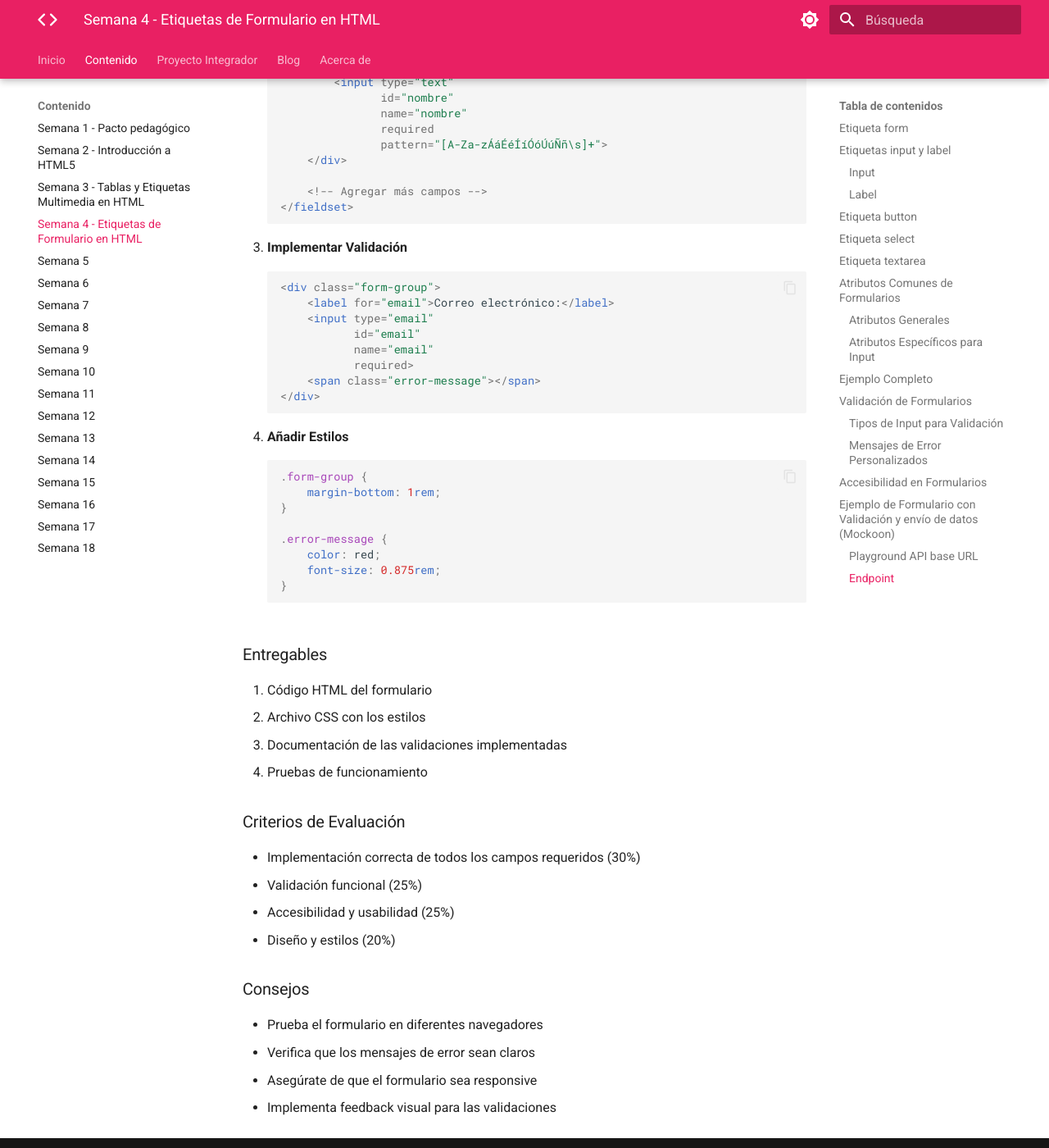
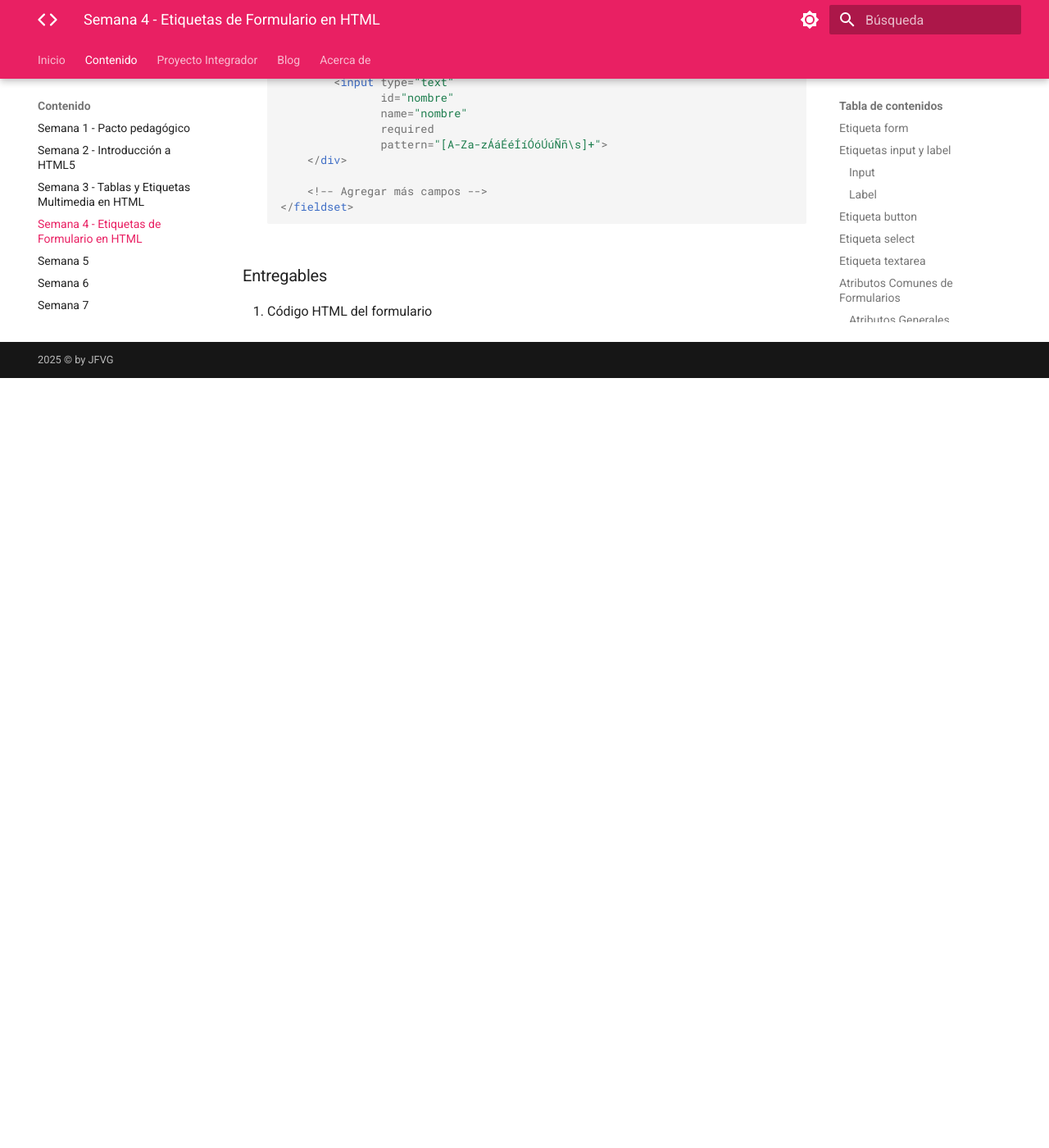
Before and after one commit to jfinfocesde/25ip, an MkDocs documentation site: the page built from docs/content/p4.md, in a window 1280 px wide and 1400 px high, scrolled down 7814 px. Shown: the whole window at 82% size. Built offline with MkDocs 1.6.1 and Material for MkDocs 9.7.7, drawn with Linux system fonts in a browser that asks for light colours; after the commit the page ends 8275 px from its top, so only the background shows below that.

Commit message:
04-03-2025

````diff
--- a/docs/content/p4.md
+++ b/docs/content/p4.md
@@ -357,44 +357,5 @@ Crear un formulario de registro completo que incluya validación, accesibilidad
    </fieldset>
    ```
 
-3. **Implementar Validación**
-   ```html
-   <div class="form-group">
-       <label for="email">Correo electrónico:</label>
-       <input type="email"
-              id="email"
-              name="email"
-              required>
-       <span class="error-message"></span>
-   </div>
-   ```
-
-4. **Añadir Estilos**
-   ```css
-   .form-group {
-       margin-bottom: 1rem;
-   }
-
-   .error-message {
-       color: red;
-       font-size: 0.875rem;
-   }
-   ```
-
 ### Entregables
 1. Código HTML del formulario
-2. Archivo CSS con los estilos
-3. Documentación de las validaciones implementadas
-4. Pruebas de funcionamiento
-
-### Criterios de Evaluación
-- Implementación correcta de todos los campos requeridos (30%)
-- Validación funcional (25%)
-- Accesibilidad y usabilidad (25%)
-- Diseño y estilos (20%)
-
-### Consejos
-- Prueba el formulario en diferentes navegadores
-- Verifica que los mensajes de error sean claros
-- Asegúrate de que el formulario sea responsive
-- Implementa feedback visual para las validaciones
````
